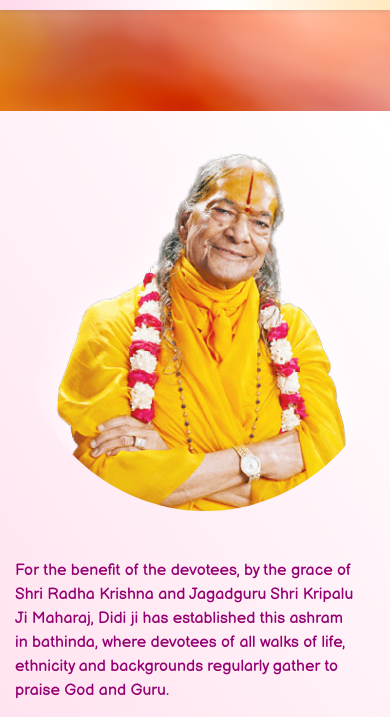
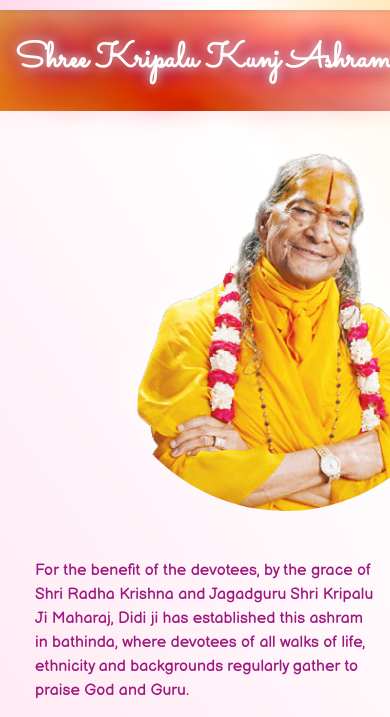
Before and after one commit to ParulSharma4501/kripalukunjashram, a plain HTML site: page index.html in a window 390 px wide. Shown: the part 96-813 px from the top of the page. Drawn offline with nearby package versions, Linux system fonts and the light colour scheme; animation ran at ten frames a second.

Commit message:
Update styles.css

```diff
--- a/css/styles.css
+++ b/css/styles.css
@@ -49,7 +49,7 @@ body {
     text-align: center;
     font-weight: bolder;
     font-family: 'Sacramento', cursive;
-    margin-left: 250px;
+/*    margin-left: 250px;*/
     padding-top: 30px;
     /*    color:white;*/
 }
@@ -63,6 +63,9 @@ body {
     /*    margin-top: 40px;*/
     font-family: 'Balsamiq Sans', cursive;
     color: #940073;
+    height: 250px;
+    opacity: 90%;
+    text-align: center
 }
 
 .carousel-item {
@@ -81,8 +84,7 @@ body {
 }
 */
 #carousal {
-    height: 250px;
-    opacity: 90%;
+
     /*    border:3px solid pink;*/
 
 }
@@ -91,18 +93,16 @@ body {
 @media (max-width:506px) {
     #heading {
         font-size: 35px;
-        margin-left: 0px;
+text-align: left;
     }
 
-#carousal {
-    height: 450px;
-    opacity: 90%;
-    width:100%;
-    /*    border:3px solid pink;*/
+#image {
+    margin-left:80px;
+    }
+    #top-content {
 
-  word-wrap: break-word;
+    text-align: left;
+        margin-left: 20px;
+}
 
 }
-
-
-}
```
